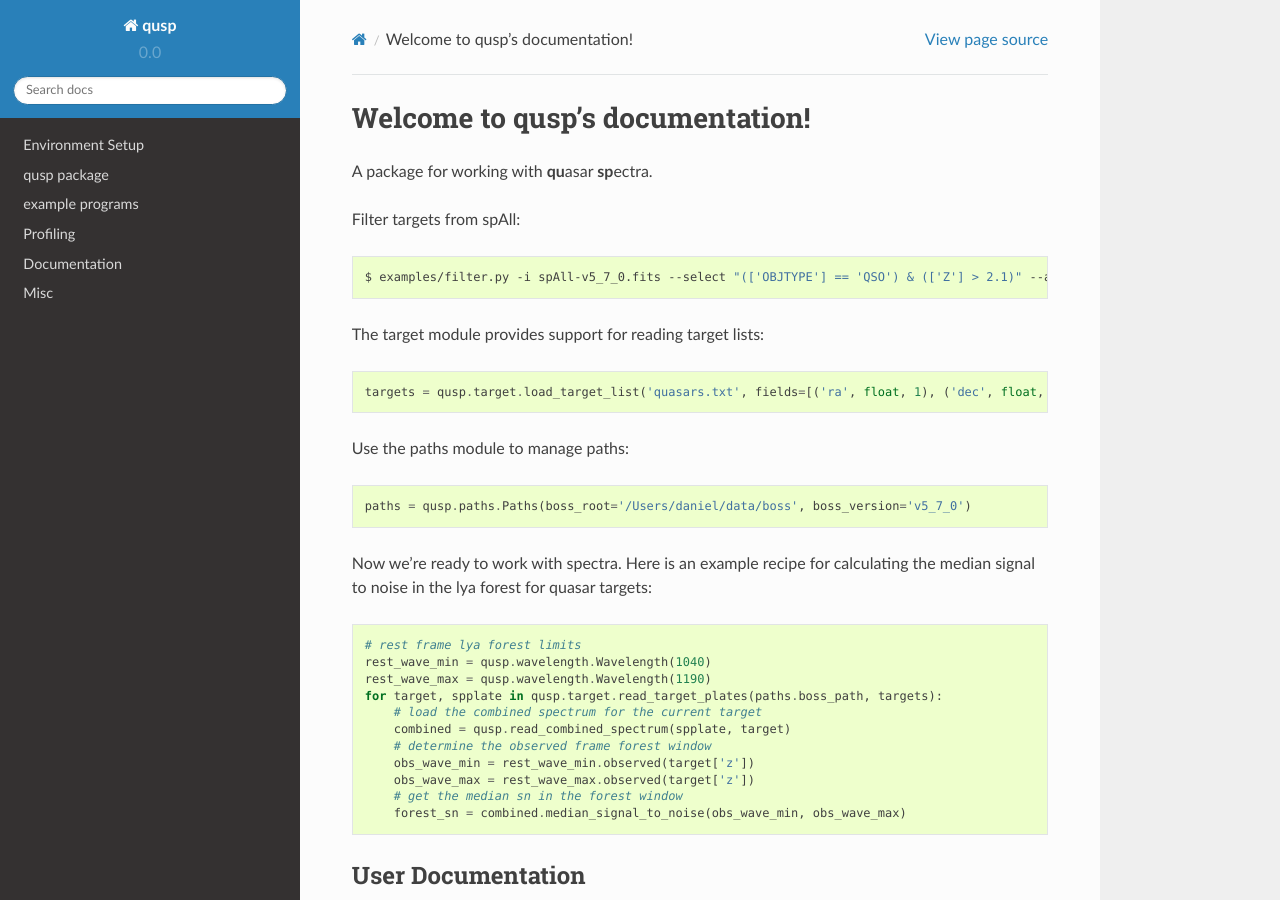
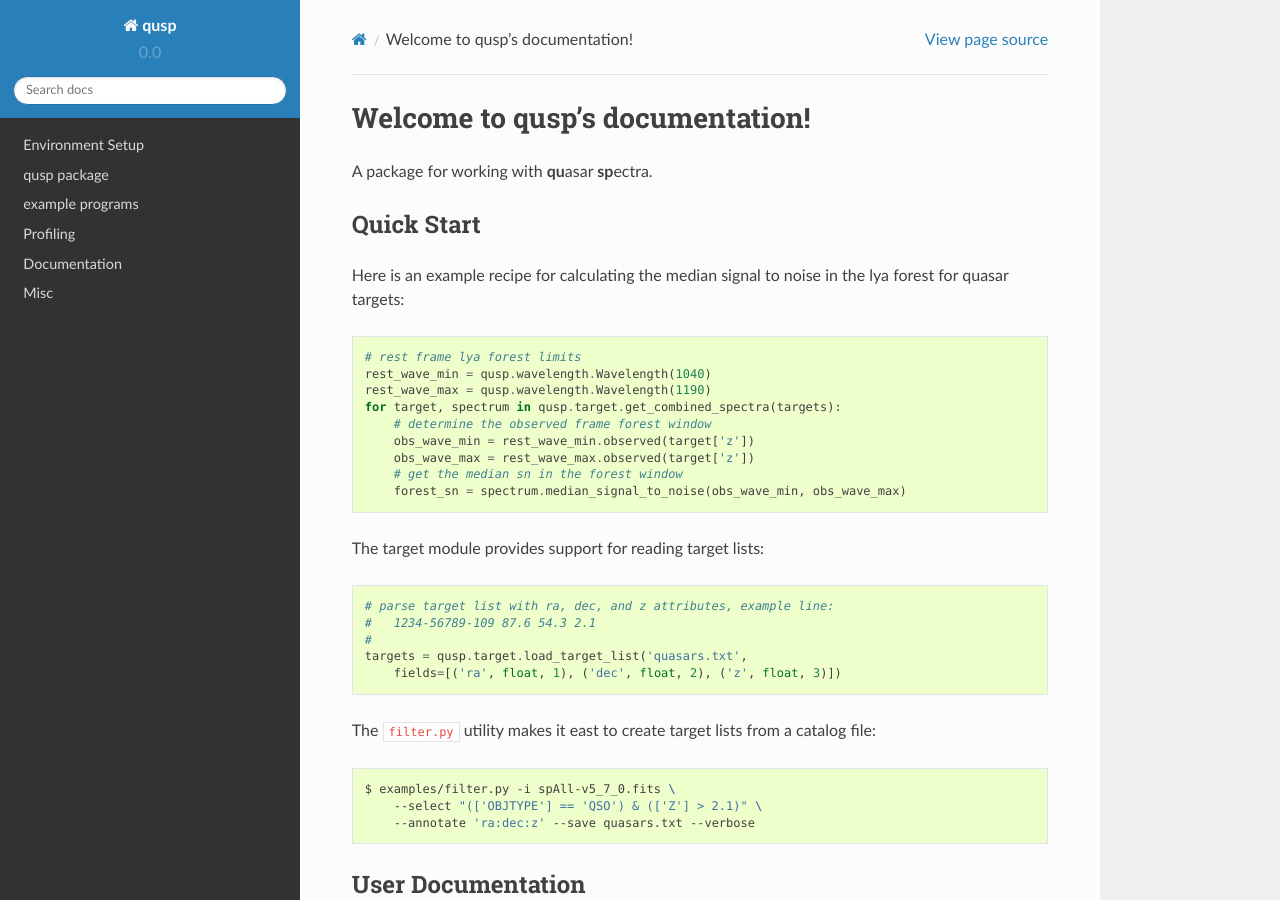
Before and after one commit to dmargala/qusp, a Sphinx documentation site: the page built from docs/index.rst, in a window 1280 px wide and 900 px high. Built offline with Sphinx 7.4.7 and the Read the Docs theme 2.0.0, drawn with Linux system fonts in a browser that asks for light colours.

Commit message:
update example programs to use new generator

```diff
--- a/docs/index.rst
+++ b/docs/index.rst
@@ -3,40 +3,40 @@ Welcome to qusp's documentation!
 
 A package for working with **qu**\ asar **sp**\ ectra.
 
-Filter targets from spAll:
+Quick Start
+-----------
 
-.. code-block:: bash
-
-    $ examples/filter.py -i spAll-v5_7_0.fits --select "(['OBJTYPE'] == 'QSO') & (['Z'] > 2.1)" --annotate 'ra:dec:z' --verbose --save quasars.txt
-
-The target module provides support for reading target lists:
-
-.. code-block:: python
-
-    targets = qusp.target.load_target_list('quasars.txt', fields=[('ra', float, 1), ('dec', float, 2), ('z', float, 3)])
-
-Use the paths module to manage paths:
-
-.. code-block:: python
-
-    paths = qusp.paths.Paths(boss_root='/Users/daniel/data/boss', boss_version='v5_7_0')
-
-Now we're ready to work with spectra. Here is an example recipe for calculating the median signal to noise in the lya forest for quasar targets:
+Here is an example recipe for calculating the median signal to noise in the lya forest for quasar targets:
 
 .. code-block:: python
 
     # rest frame lya forest limits
     rest_wave_min = qusp.wavelength.Wavelength(1040)
     rest_wave_max = qusp.wavelength.Wavelength(1190)
-    for target, spplate in qusp.target.read_target_plates(paths.boss_path, targets):
-        # load the combined spectrum for the current target
-        combined = qusp.read_combined_spectrum(spplate, target)
+    for target, spectrum in qusp.target.get_combined_spectra(targets):
         # determine the observed frame forest window
         obs_wave_min = rest_wave_min.observed(target['z'])
         obs_wave_max = rest_wave_max.observed(target['z'])
         # get the median sn in the forest window
-        forest_sn = combined.median_signal_to_noise(obs_wave_min, obs_wave_max)
+        forest_sn = spectrum.median_signal_to_noise(obs_wave_min, obs_wave_max)
 
+The target module provides support for reading target lists:
+
+.. code-block:: python
+
+    # parse target list with ra, dec, and z attributes, example line:
+    #   1234-56789-109 87.6 54.3 2.1
+    #
+    targets = qusp.target.load_target_list('quasars.txt',
+        fields=[('ra', float, 1), ('dec', float, 2), ('z', float, 3)])
+
+The ``filter.py`` utility makes it east to create target lists from a catalog file:
+
+.. code-block:: bash
+
+    $ examples/filter.py -i spAll-v5_7_0.fits \
+        --select "(['OBJTYPE'] == 'QSO') & (['Z'] > 2.1)" \
+        --annotate 'ra:dec:z' --save quasars.txt --verbose
 
 User Documentation
 ------------------
```
Also changed, not shown: 7 other files.
